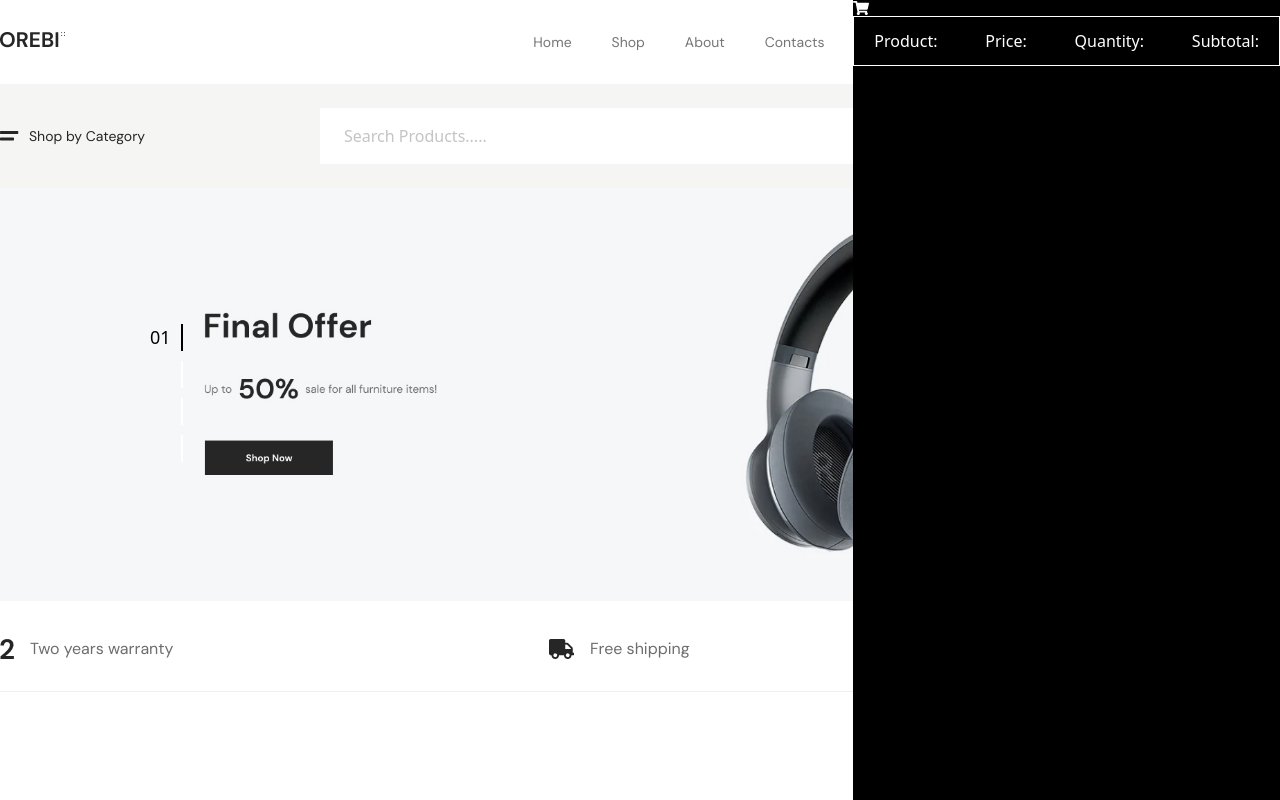
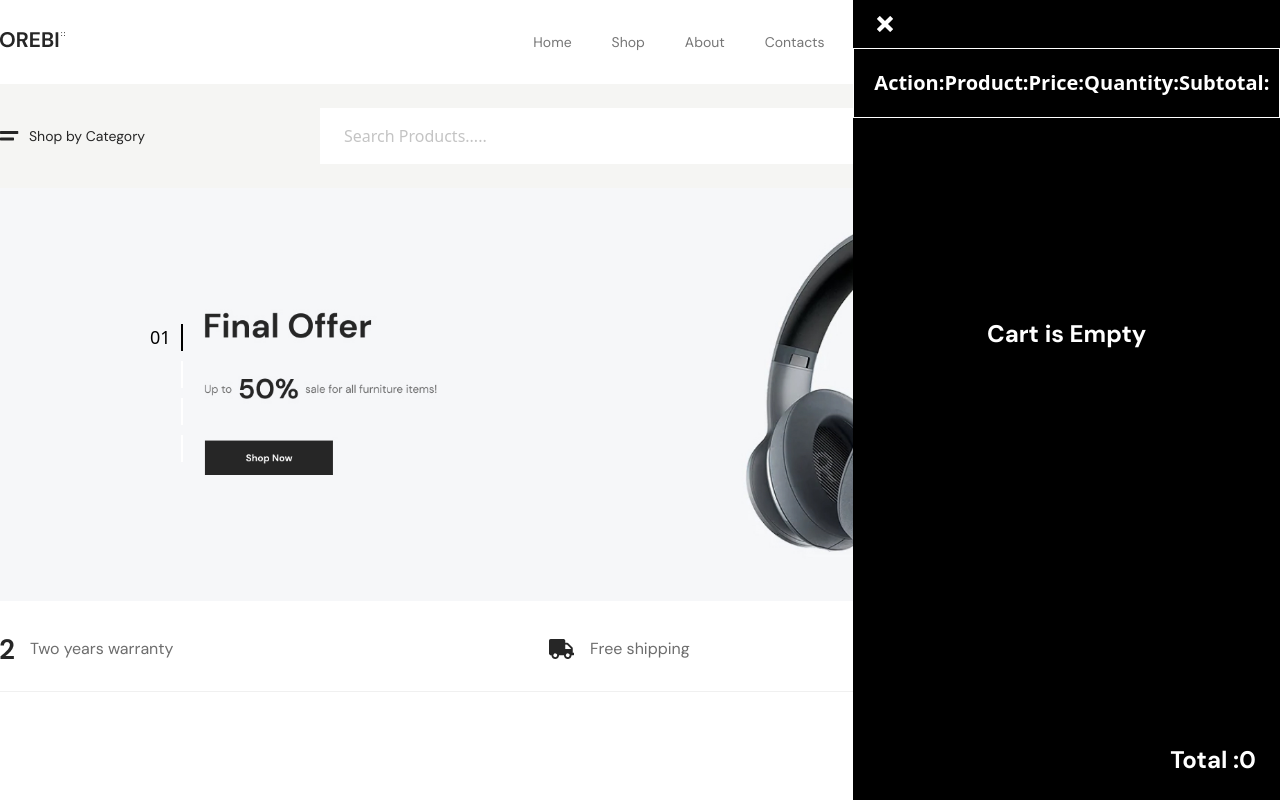
Before and after one commit to sajibkhandev/EsFDR-2403-Ecommerse, a React (Vite) app: page / in a window 1280 px wide. Both pictures are taken after a click on the icon 1272 px from the left and 136 px from the top of the page. Shown: the top 800 px of the page. Built offline with nearby package versions, Linux system fonts and the light colour scheme.

Commit message:
add popup cart design part

```diff
--- a/src/layouts/Sideber.jsx
+++ b/src/layouts/Sideber.jsx
@@ -1,16 +1,20 @@
-import React, { useState } from 'react'
+import React, { useEffect, useState } from 'react'
 import Container from '../components/Container'
 import Flex from '../components/Flex'
 import Image from '../components/Image'
+import Button from '../components/Button'
 import SideberIcon from '../assets/sidebarIcon.png'
 import { IoSearchSharp } from 'react-icons/io5'
 import { FaShoppingCart, FaUser } from 'react-icons/fa'
 import { IoMdArrowDropdown } from 'react-icons/io'
 import { useDispatch, useSelector } from 'react-redux'
-import { decrement, increment } from '../slices/addtocartSlice'
+import { decrement, increment, removeitem } from '../slices/addtocartSlice'
+import { ImCross } from 'react-icons/im'
+import { Link } from 'react-router-dom'
 
 const Sideber = () => {
   let dispatch=useDispatch()
+  let [total,setTotal]=useState(0)
   let [showcart,setShowCart]=useState(false)
   let data=useSelector((state)=>state.addtocart.cartItem)
 
@@ -24,9 +28,20 @@ const Sideber = () => {
 
   }
 
+  let handleRemoveItem=(item)=>{
+    dispatch(removeitem(item))
+
+  }
+  useEffect(()=>{
+    let total=0
+    data.map(item=>{
+     total+= item.price*item.quantity
+
+    })
+    setTotal(total);
 
 
-
+  },[data])
 
 
 
@@ -55,8 +70,9 @@ const Sideber = () => {
 
                 {
                   showcart && <div className='w-1/3 h-screen bg-black absolute top-0 right-0 z-10'>
-                    <FaShoppingCart className='text-white' onClick={()=>setShowCart(!showcart)}/>
-                      <ul className='flex items-center justify-between px-5 py-3 bg-black text-white border border-white'>
+                    <ImCross className='text-white my-4 mx-6' onClick={()=>setShowCart(!showcart)}/>
+                      <ul className='flex items-center justify-between px-5 py-5 bg-black text-white text-xl font-semibold border border-white'>
+                        <li>Action:</li>
                         <li>Product:</li>
                         <li>Price:</li>
                         <li>Quantity:</li>
@@ -64,8 +80,14 @@ const Sideber = () => {
                       </ul>
 
                         {
-                          data.map(item=>(
-                            <ul className='flex items-center justify-between px-5 py-3 bg-black text-white border border-white cursor-pointer'>
+                          data.length>0
+                          ?
+
+                        <>
+                         {
+                           data.map(item=>(
+                            <ul className=' flex items-center justify-between px-5 py-3 bg-black text-white border border-white cursor-pointer'>
+                                <li onClick={()=>handleRemoveItem(item)}><ImCross className='text-xs ml-6'/></li>
                                 <li>{item.title}</li>
                                 <li>{item.price}$</li>
                                 <li className='border border-white py-2 px-8 flex gap-x-3'>
@@ -76,7 +98,19 @@ const Sideber = () => {
                                 <li>{item.price*item.quantity}</li>
                             </ul>
                           ))
+                         }
+                          <div className=" flex items-center mt-20 justify-center gap-x-4">
+                            <Link to='/cart'><Button className='bg-white !text-black hover:!text-white hover:!border-white' text="View Cart"/></Link>
+                            <Link to='/checkout'><Button className='bg-white !text-black hover:!text-white hover:!border-white' text="Checkout"/></Link>
+
+                          </div>
+                        </>
+
+                           :
+                           <h1 className='text-white text-2xl font-bold font-dm text-center pt-[200px]'>Cart is Empty</h1>
+
                         }
+                        <div className='absolute bottom-6 right-6 text-white text-2xl font-dm font-bold'>Total :{total}</div>
 
                   </div>
 
--- a/src/slices/addtocartSlice.js
+++ b/src/slices/addtocartSlice.js
@@ -28,7 +28,6 @@ export const addtocartSlice = createSlice({
 
     },
     decrement:(state,action)=>{
-
      state.cartItem.map(item=>{
       if(item.title==action.payload.title){
        if(item.quantity>1){
@@ -36,12 +35,18 @@ export const addtocartSlice = createSlice({
        }
       }
      })
+    },
+    removeitem:(state,action)=>{
+     state.cartItem.map((item,index)=>{
+      if(item.title==action.payload.title){
+        state.cartItem.splice(index,1)
 
-
-    }
+      }
+     })
+    },
   },
 })
 
-export const { addtocart,increment,decrement } = addtocartSlice.actions
+export const { addtocart,increment,decrement,removeitem } = addtocartSlice.actions
 
 export default addtocartSlice.reducer
```
